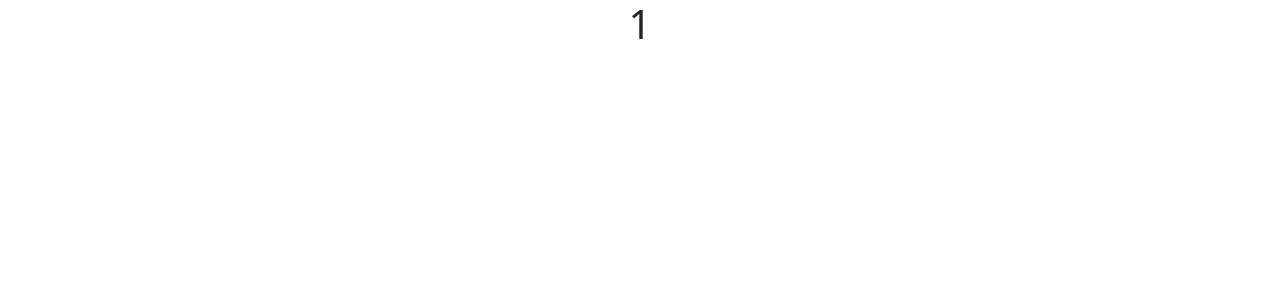
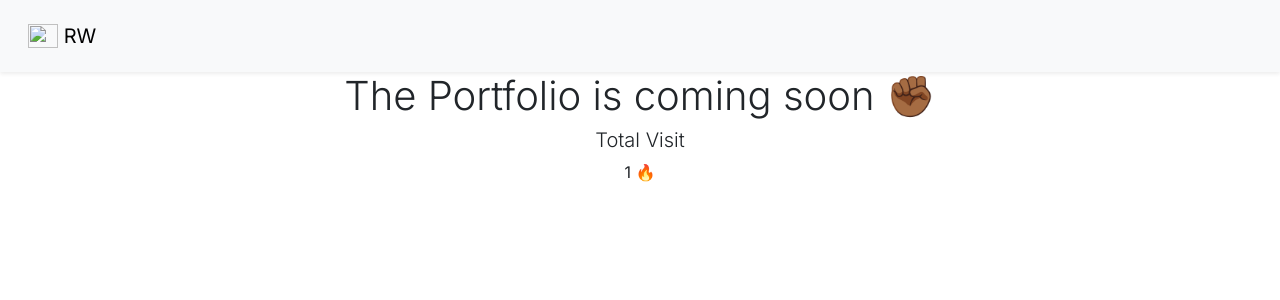
Before and after one commit to ricardowebleyjm/personal-portfolio, a Django app: page / in a window 1280 px wide. Before the commit the part shown is almost empty. Shown: the top 300 px of the page. Run offline with Django 4.2, Linux system fonts and the light colour scheme; data comes from the database, SQL or seed files in the repository; parts of the project's set-up code (start-up, migrations or seed data) failed here and were passed over.

Commit message:
Updated template

```diff
--- a/templates/base/base_template.html
+++ b/templates/base/base_template.html
@@ -1,15 +1,36 @@
-<!doctype html>
+<!DOCTYPE html>
 <html lang="en">
-    <head>
-        <meta charset="utf-8">
-        <meta name="viewport" content="width=device-width, initial-scale=1">
-        <title>Portfolio</title>
-        <link href="https://cdn.jsdelivr.net/npm/bootstrap@5.3.2/dist/css/bootstrap.min.css" rel="stylesheet" integrity="sha384-T3c6CoIi6uLrA9TneNEoa7RxnatzjcDSCmG1MXxSR1GAsXEV/Dwwykc2MPK8M2HN" crossorigin="anonymous">
-    </head>
-    <body>
+<head>
+    <!-- Google tag (gtag.js) -->
+    <script async src="https://www.googletagmanager.com/gtag/js?id=G-T4NXY99ECE"></script>
+    <script src="assets/js/analytics.js"></script>
+    <meta charset="UTF-8">
+    <meta name="viewport" content="width=device-width, initial-scale=1.0">
+    <title>Ricardo Webley Portfolio</title>
+    <link href="https://cdn.jsdelivr.net/npm/bootstrap@5.3.2/dist/css/bootstrap.min.css" rel="stylesheet"
+        integrity="sha384-T3c6CoIi6uLrA9TneNEoa7RxnatzjcDSCmG1MXxSR1GAsXEV/Dwwykc2MPK8M2HN" crossorigin="anonymous">
+    <link rel="stylesheet" href="assets/css/main.css">
+    <meta name="robots" content="index, follow">
+    <meta name="description" content="Ricardo Webley Profile" />
+    <meta name="keywords" content="Ricardo, Webley, Ricardo Webley,Software, Coding, Python, Django, Programming" />
+    <link rel="canonical" href="https://rwebley.pages.dev/">
+</head>
+<body>
+    <nav class="navbar navbar-expand-lg shadow-sm p-3 bg-body-tertiary">
         <div class="container-fluid">
-            <center><h1 class="display-6">{{ total_page_count }}</h1></center>
+            <a class="navbar-brand" href="/">
+                <img src="" alt="" width="30" height="24" class="d-inline-block align-text-top">
+                RW
+            </a>
         </div>
-        <script src="https://cdn.jsdelivr.net/npm/bootstrap@5.3.2/dist/js/bootstrap.bundle.min.js" integrity="sha384-C6RzsynM9kWDrMNeT87bh95OGNyZPhcTNXj1NW7RuBCsyN/o0jlpcV8Qyq46cDfL" crossorigin="anonymous"></script>
-    </body>
+    </nav>
+
+    <div class="container-fluid">
+        <center><h1 class="lead display-6">The Portfolio is coming soon <span>✊🏾</span></h1></center>
+        <center><h2 class="lead">Total Visit</h2> <span>{{ total_page_count }} 🔥</span></center>
+    </div>
+    <script src="https://cdn.jsdelivr.net/npm/bootstrap@5.3.2/dist/js/bootstrap.bundle.min.js"
+        integrity="sha384-C6RzsynM9kWDrMNeT87bh95OGNyZPhcTNXj1NW7RuBCsyN/o0jlpcV8Qyq46cDfL" crossorigin="anonymous">
+    </script>
+</body>
 </html>
```
